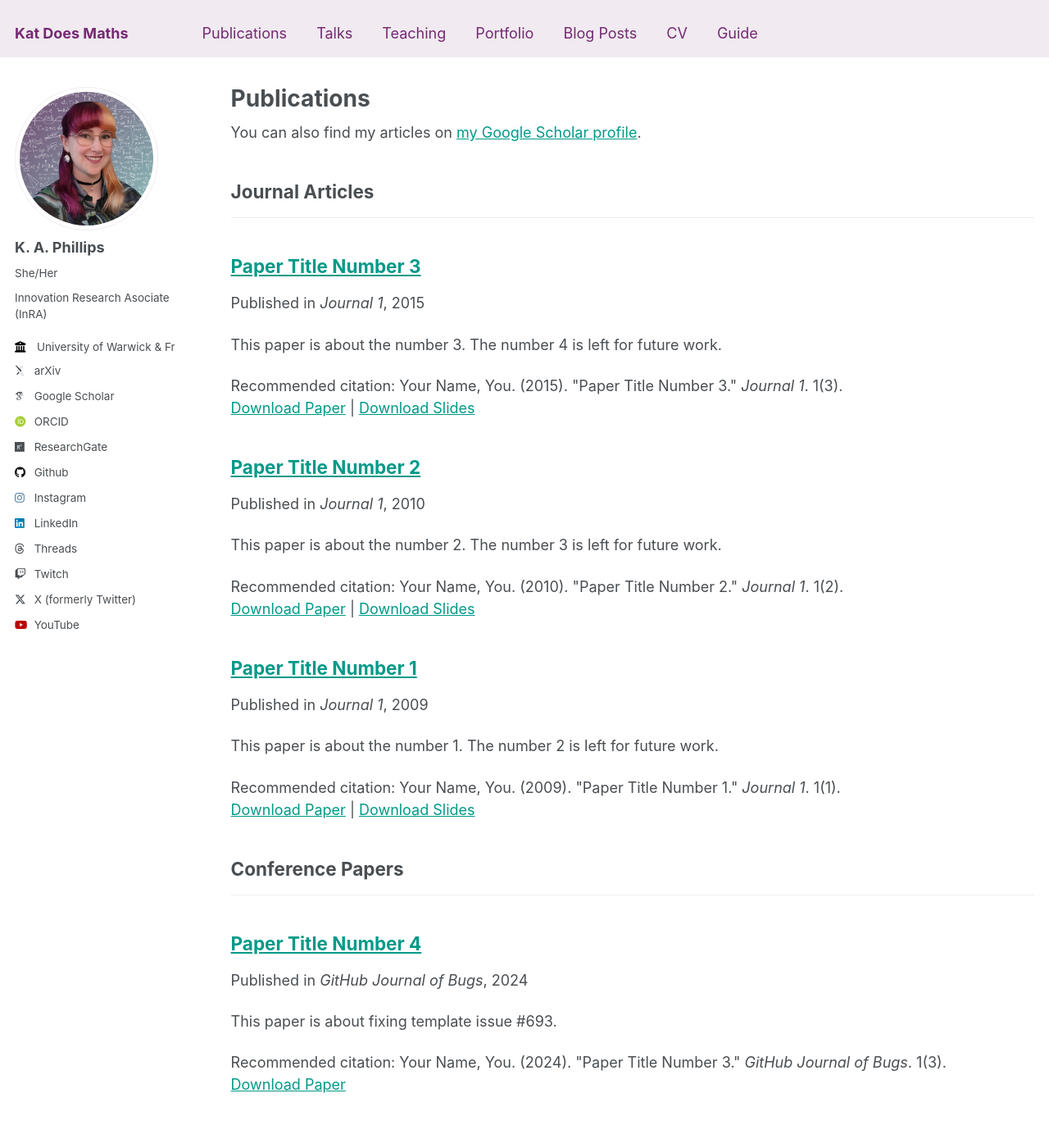
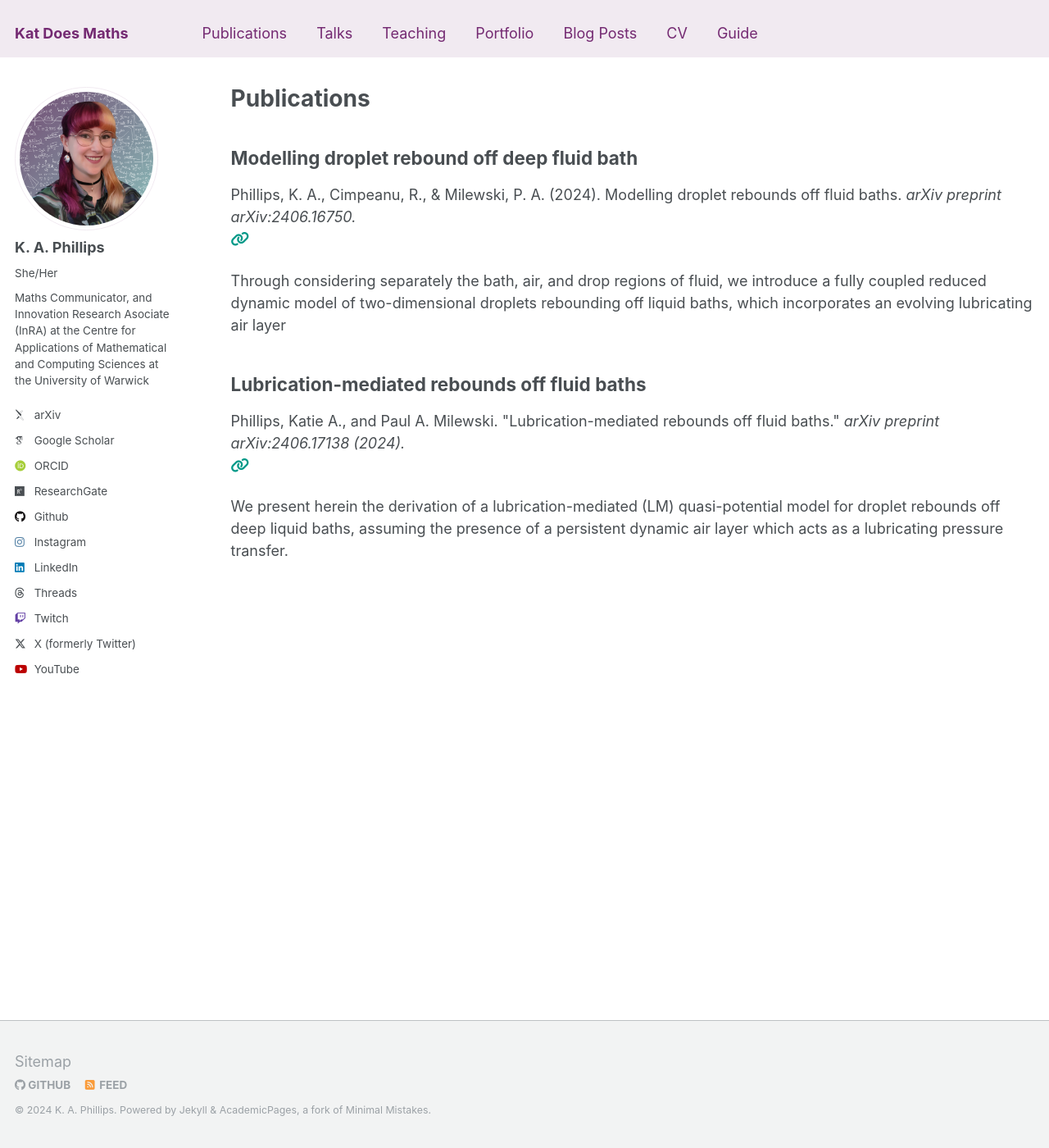
Before and after one commit to katdoesmaths/katdoesmaths.github.io, a Jekyll site: the page built from _pages/publications.md, in a window 1280 px wide and 1400 px high. Shown: the whole window at 82% size. Built offline with Jekyll 4.4.1, drawn with Linux system fonts in a browser that asks for light colours; some web fonts are replaced.

Commit message:
Fixed Publications Page

```diff
--- a/_config.yml
+++ b/_config.yml
@@ -25,9 +25,9 @@ author:
   avatar           : "profile.png"
   name             : "K. A. Phillips"
   pronouns         : "She/Her"
-  bio              : "Innovation Research Asociate (InRA)"
+  bio              : "Maths Communicator, and Innovation Research Asociate (InRA) at the Centre for Applications of Mathematical and Computing Sciences at the University of Warwick"
   location         : #
-  employer         : "University of Warwick & Freelance"
+  employer         : #
   uri              : # URL
   email            : #
 
--- a/_includes/archive-single.html
+++ b/_includes/archive-single.html
@@ -27,7 +27,9 @@
     {% endif %}
 
     <h2 class="archive__item-title" itemprop="headline">
-      {% if post.link %}
+      {% if post.collection == 'publications' %}
+        {{ title }}
+      {% elsif post.link %}
         <a href="{{ post.link }}">{{ title }}</a> <a href="{{ base_path }}{{ post.url }}" rel="permalink"><i class="fa fa-link" aria-hidden="true" title="permalink"></i><span class="sr-only">Permalink</span></a>
       {% else %}
         <a href="{{ base_path }}{{ post.url }}" rel="permalink">{{ title }}</a>
@@ -35,35 +37,66 @@
     </h2>
 
     {% if post.read_time %}
-      <p class="page__meta"><i class="fa fa-clock-o" aria-hidden="true"></i> {% include read-time.html %}</p>
+    {% elsif post.read_time and post.collection == 'posts' %}
+      <p class="page__meta"><i class="fa fa-clock" aria-hidden="true"></i> {% include read-time.html %}</p>
     {% endif %}
 
-        {% if post.collection == 'teaching' %}
-          <p> {{ post.type }}, <i>{{ post.venue }}</i>, {{ post.date | default: "1900-01-01" | date: "%Y" }} </p>
-        {% elsif post.collection == 'publications' %}
-          <p>Published in <i>{{ post.venue }}</i>, {{ post.date | default: "1900-01-01" | date: "%Y" }} </p>
-        {% elsif post.date %}
-         <p class="page__date"><strong><i class="fa fa-fw fa-calendar" aria-hidden="true"></i> {{ site.data.ui-text[site.locale].date_label | default: "Published:" }}</strong> <time datetime="{{ post.date | default: "1900-01-01" | date_to_xmlschema }}">{{ post.date | default: "1900-01-01" | date: "%B %d, %Y" }}</time></p>
-        {% endif %}
+    {% if post.collection == 'teaching' %}
+      <p> {{ post.type }}, <i>{{ post.venue }}</i>, {{ post.date | default: "1900-01-01" | date: "%Y" }} </p>
+    {% elsif post.collection == 'publications' %}
+      {% if post.abstract %}
+        <details><summary>Abstract</summary>
+        <blockquote>
+        <p>
+        {{ post.abstract }}
+        </p>
+        </blockquote>
+        </details>
+      {% endif %}
 
-    {% if post.excerpt and site.read_more != 'enabled' %}
+      <!-- citation and icon code -->
+      <p>
+      {% if post.citation %}
+        {{ post.citation }}
+      {% endif %}
+      <br>
+      {% if post.link %}
+        <a href="{{ post.link }}"><i class="fas fa-fw fa-link zoom" aria-hidden="true"></i></a>
+      {% endif %}
+      {% if post.paperurl %}
+        <a href="{{ post.paperurl }}"><i class="fas fa-fw fa-file-pdf zoom" aria-hidden="true"></i></a>
+      {% endif %}
+      {% if post.code %}
+        <a href="{{ post.code }}"><i class="fas fa-fw fa-code zoom" aria-hidden="true"></i></a>
+      {% endif %}
+      {% if post.github %}
+        <a href="{{ post.github }}"><i class="fab fa-fw fa-github zoom" aria-hidden="true"></i></a>
+      {% endif %}
+      </p>
+    {% elsif post.collection == 'posts' and post.date %}
+      <p class="page__date"><i class="fa fa-fw fa-calendar" aria-hidden="true"></i> <time datetime="{{ post.date | default: "1900-01-01" | date_to_xmlschema }}">{{ post.date | default: "1900-01-01" | date: "%B %d, %Y" }}</time></p>
+    {% endif %}
+
+    {% if post.excerpt and post.collection == 'research' and site.read_more != 'enabled' %}
+      <p class="archive__item-excerpt" itemprop="description">
+        <a href="{{ base_path }}{{ post.url }}" rel="permalink">
+        <div class="container">
+          {{ post.excerpt }}
+          <div class="overlay">
+          </div>
+        </div>
+        </a>
+      </p>
+    {% elsif post.excerpt and site.read_more != 'enabled' %}
     <p class="archive__item-excerpt" itemprop="description">{{ post.excerpt | markdownify }}</p>
     {% elsif post.excerpt and site.read_more == 'enabled' %}
-    <p class="archive__item-excerpt" itemprop="description"><p>{{ post.excerpt | markdownify | remove: '<p>' | remove: '</p>' }}<strong><a href="{{ base_path }}{{ post.url }}" rel="permalink"> Read more</a></strong></p></p>
-    {% endif %}
-
-    {% if post.citation and post.paperurl and post.slidesurl %}
-      <p>Recommended citation: {{ post.citation }}<br /><a href="{{ post.paperurl }}">Download Paper</a> | <a href="{{ post.slidesurl }}">Download Slides</a></p>
-    {% elsif post.citation and post.paperurl %}
-      <p>Recommended citation: {{ post.citation }}<br /><a href="{{ post.paperurl }}">Download Paper</a></p>
-    {% elsif post.citation and post.slidesurl %}
-      <p>Recommended citation: {{ post.citation }}<br /><a href="{{ post.slidesurl }}">Download Slides</a></p>
-    {% elsif post.citation %}
-      <p>Recommended citation: {{ post.citation }}</p>
-    {% elsif post.paperurl %}
-      <p><a href=" {{ post.paperurl }} ">Download Paper</a></p>
-    {% elsif post.slidesurl %}
-      <p>Download <a href="{{ post.slidesurl }}">Download Slides</a></p></p>
+      <p class="archive__item-excerpt" itemprop="description">
+        <p>{{ post.excerpt | markdownify | remove: '<p>' | remove: '</p>' }}
+          <strong>
+            <a href="{{ base_path }}{{ post.url }}" rel="permalink"> Read more</a>
+          </strong>
+        </p>
+      </p>
     {% endif %}
 
   </article>
--- a/_includes/social-share.html
+++ b/_includes/social-share.html
@@ -7,7 +7,5 @@
 
   <a href="https://twitter.com/intent/tweet?text={{ base_path }}{{ page.url }}" class="btn btn--twitter" title="{{ site.data.ui-text[site.locale].share_on_label | default: 'Share on' }} Twitter"><i class="fab fa-twitter" aria-hidden="true"></i><span> Twitter</span></a>
 
-  <a href="https://www.facebook.com/sharer/sharer.php?u={{ base_path }}{{ page.url }}" class="btn btn--facebook" title="{{ site.data.ui-text[site.locale].share_on_label | default: 'Share on' }} Facebook"><i class="fab fa-facebook" aria-hidden="true"></i><span> Facebook</span></a>
-
   <a href="https://www.linkedin.com/shareArticle?mini=true&url={{ base_path }}{{ page.url }}" class="btn btn--linkedin" title="{{ site.data.ui-text[site.locale].share_on_label | default: 'Share on' }} LinkedIn"><i class="fab fa-linkedin" aria-hidden="true"></i><span> LinkedIn</span></a>
 </section>
--- a/_pages/publications.html
+++ /dev/null
@@ -1,33 +0,0 @@
----
-layout: archive
-title: "Publications"
-permalink: /publications/
-author_profile: true
----
-
-{% if site.author.googlescholar %}
-  <div class="wordwrap">You can also find my articles on <a href="{{site.author.googlescholar}}">my Google Scholar profile</a>.</div>
-{% endif %}
-
-{% include base_path %}
-
-<!-- New style rendering if publication categories are defined -->
-{% if site.publication_category %}
-  {% for category in site.publication_category  %}
-    {% assign title_shown = false %}
-    {% for post in site.publications reversed %}
-      {% if post.category != category[0] %}
-        {% continue %}
-      {% endif %}
-      {% unless title_shown %}
-        <h2>{{ category[1].title }}</h2><hr />
-        {% assign title_shown = true %}
-      {% endunless %}
-      {% include archive-single.html %}
-    {% endfor %}
-  {% endfor %}
-{% else %}
-  {% for post in site.publications reversed %}
-    {% include archive-single.html %}
-  {% endfor %}
-{% endif %}
--- /dev/null
+++ b/_pages/publications.md
@@ -0,0 +1,16 @@
+---
+layout: archive
+title: "Publications"
+permalink: /publications/
+author_profile: true
+---
+
+{% if author.googlescholar %}
+  You can also find my articles on <u><a href="{{author.googlescholar}}">my Google Scholar profile</a>.</u>
+{% endif %}
+
+{% include base_path %}
+
+{% for post in site.publications reversed %}
+  {% include archive-single.html %}
+{% endfor %}
--- a/_publications/2009-10-01-paper-title-number-1.md
+++ /dev/null
@@ -1,14 +0,0 @@
----
-title: "Paper Title Number 1"
-collection: publications
-category: manuscripts
-permalink: /publication/2009-10-01-paper-title-number-1
-excerpt: 'This paper is about the number 1. The number 2 is left for future work.'
-date: 2009-10-01
-venue: 'Journal 1'
-slidesurl: 'http://academicpages.github.io/files/slides1.pdf'
-paperurl: 'http://academicpages.github.io/files/paper1.pdf'
-citation: 'Your Name, You. (2009). &quot;Paper Title Number 1.&quot; <i>Journal 1</i>. 1(1).'
----
-
-The contents above will be part of a list of publications, if the user clicks the link for the publication than the contents of section will be rendered as a full page, allowing you to provide more information about the paper for the reader. When publications are displayed as a single page, the contents of the above "citation" field will automatically be included below this section in a smaller font.
--- a/_publications/2010-10-01-paper-title-number-2.md
+++ /dev/null
@@ -1,14 +0,0 @@
----
-title: "Paper Title Number 2"
-collection: publications
-category: manuscripts
-permalink: /publication/2010-10-01-paper-title-number-2
-excerpt: 'This paper is about the number 2. The number 3 is left for future work.'
-date: 2010-10-01
-venue: 'Journal 1'
-slidesurl: 'http://academicpages.github.io/files/slides2.pdf'
-paperurl: 'http://academicpages.github.io/files/paper2.pdf'
-citation: 'Your Name, You. (2010). &quot;Paper Title Number 2.&quot; <i>Journal 1</i>. 1(2).'
----
-
-The contents above will be part of a list of publications, if the user clicks the link for the publication than the contents of section will be rendered as a full page, allowing you to provide more information about the paper for the reader. When publications are displayed as a single page, the contents of the above "citation" field will automatically be included below this section in a smaller font.
--- a/_publications/2015-10-01-paper-title-number-3.md
+++ /dev/null
@@ -1,14 +0,0 @@
----
-title: "Paper Title Number 3"
-collection: publications
-category: manuscripts
-permalink: /publication/2015-10-01-paper-title-number-3
-excerpt: 'This paper is about the number 3. The number 4 is left for future work.'
-date: 2015-10-01
-venue: 'Journal 1'
-slidesurl: 'http://academicpages.github.io/files/slides3.pdf'
-paperurl: 'http://academicpages.github.io/files/paper3.pdf'
-citation: 'Your Name, You. (2015). &quot;Paper Title Number 3.&quot; <i>Journal 1</i>. 1(3).'
----
-
-The contents above will be part of a list of publications, if the user clicks the link for the publication than the contents of section will be rendered as a full page, allowing you to provide more information about the paper for the reader. When publications are displayed as a single page, the contents of the above "citation" field will automatically be included below this section in a smaller font.
--- a/_publications/2024-02-17-paper-title-number-4.md
+++ /dev/null
@@ -1,13 +0,0 @@
----
-title: "Paper Title Number 4"
-collection: publications
-category: conferences
-permalink: /publication/2024-02-17-paper-title-number-4
-excerpt: 'This paper is about fixing template issue #693.'
-date: 2024-02-17
-venue: 'GitHub Journal of Bugs'
-paperurl: 'http://academicpages.github.io/files/paper3.pdf'
-citation: 'Your Name, You. (2024). &quot;Paper Title Number 3.&quot; <i>GitHub Journal of Bugs</i>. 1(3).'
----
-
-The contents above will be part of a list of publications, if the user clicks the link for the publication than the contents of section will be rendered as a full page, allowing you to provide more information about the paper for the reader. When publications are displayed as a single page, the contents of the above "citation" field will automatically be included below this section in a smaller font.
--- a/_sass/_utilities.scss
+++ b/_sass/_utilities.scss
@@ -297,6 +297,11 @@ body:hover .visually-hidden button {
     color: $twitter-color;
   }
 
+  .fa-twitch,
+  .fa-twitch-square {
+    color: $twitch-color;
+  }
+
   .fa-vimeo,
   .fa-vimeo-square {
     color: $vimeo-color;
```
Also changed, not shown: _pages/about.md (+8 -38 lines), _portfolio/portfolio-1.md (+1 -1 lines), _publications/2024-06-24-Lubrication-mediated-rebounds.md (added, +11 -0 lines), _publications/2024-08-21-Modelling-droplet-rebound.md (added, +11 -0 lines), images/favicon.ico.
